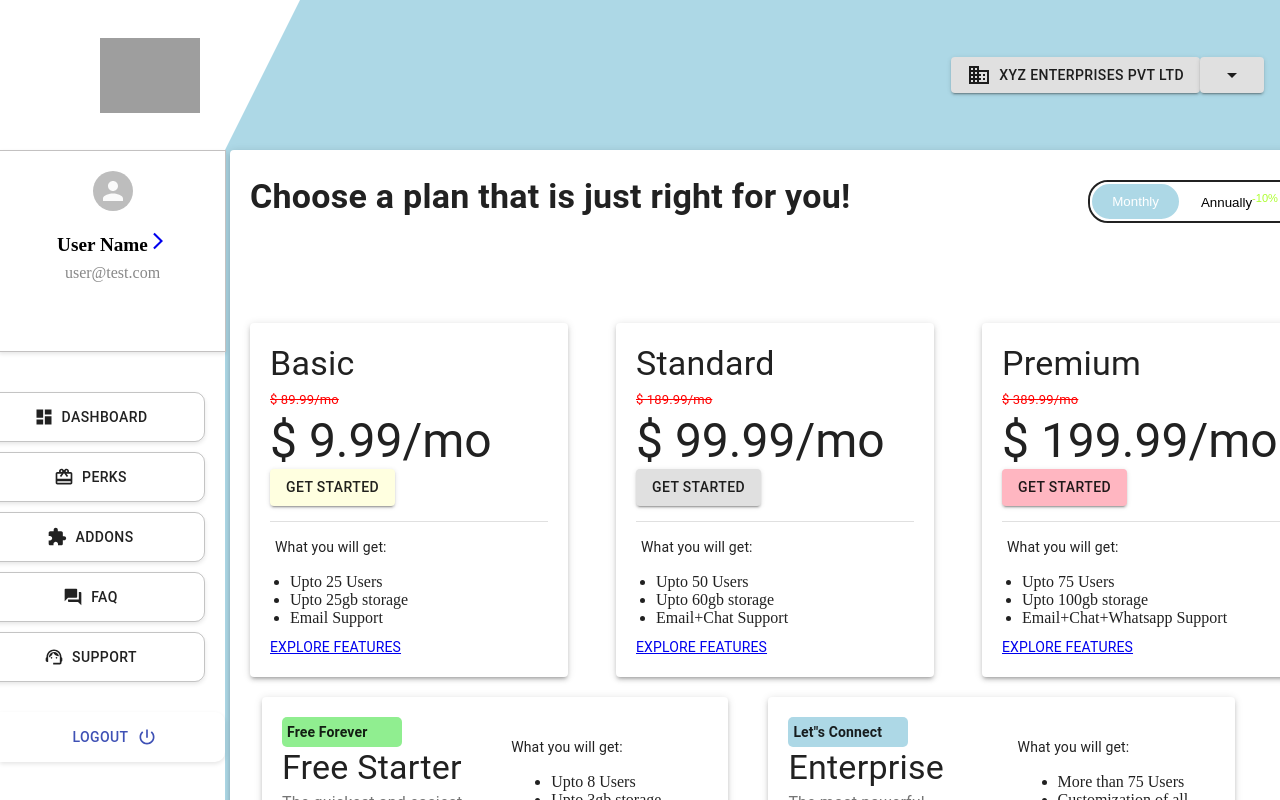
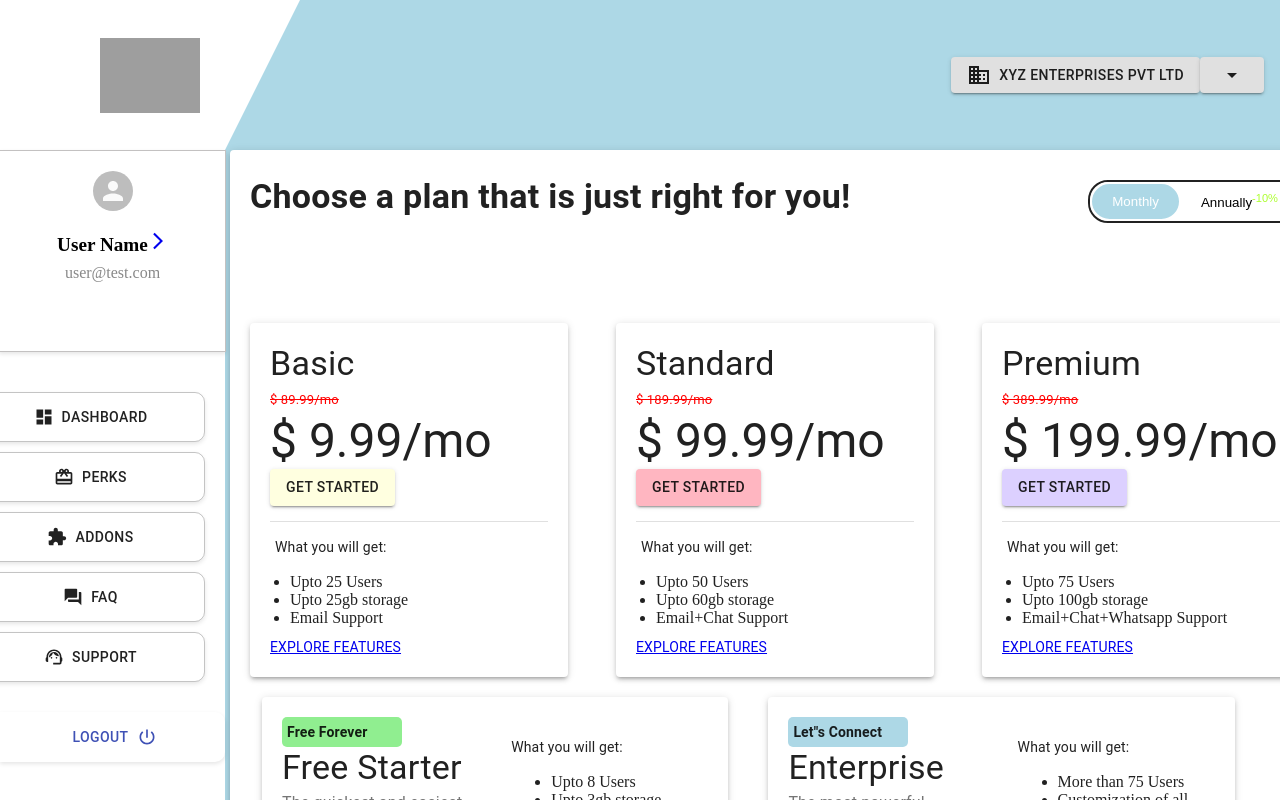
Before and after one commit to muhammedjavis/hosting, a React (Vite) app: page / in a window 1280 px wide. Shown: the top 800 px of the page. Built offline with nearby package versions, Linux system fonts and the light colour scheme; grey boxes are pictures that could not be loaded.

Commit message:
minor styling update

```diff
--- a/src/components/Dashboard.jsx
+++ b/src/components/Dashboard.jsx
@@ -43,7 +43,7 @@ const Dashboard = () => {
             </button>
           </div>
         </div>
-        <PlansGridContainer />
+        <PlansGridContainer activeButton={activeButton} />
         <Grid container spacing={2}>
           <PlanItemVariant
             title='Free Starter'
--- a/src/components/PlansContainer.jsx
+++ b/src/components/PlansContainer.jsx
@@ -1,12 +1,15 @@
+/* eslint-disable react/prop-types */
 import { Grid } from '@material-ui/core';
 import PlanItem from './PlanItem';
 
-const PlansGridContainer = () => {
+const PlansGridContainer = ({ activeButton }) => {
   const plansNormal = [
     {
       title: 'Basic',
       oldPrice: '$ 89.99/mo',
       newPrice: '$ 9.99/mo',
+      annualOldPrice: '$ 119.99/yr',
+      annualPrice: '$ 107.99/yr',
       features: ['Upto 25 Users', 'Upto 25gb storage', 'Email Support'],
       buttonColour: 'lightyellow',
     },
@@ -14,19 +17,23 @@ const PlansGridContainer = () => {
       title: 'Standard',
       oldPrice: '$ 189.99/mo',
       newPrice: '$ 99.99/mo',
+      annualOldPrice: '$ 119.99/yr',
+      annualPrice: '$ 2280/yr',
       features: ['Upto 50 Users', 'Upto 60gb storage', 'Email+Chat Support'],
-      buttonColour: 'lightred',
+      buttonColour: '#FFB6C1',
     },
     {
       title: 'Premium',
       oldPrice: '$ 389.99/mo',
       newPrice: '$ 199.99/mo',
+      annualOldPrice: '$ 4669.99/yr',
+      annualPrice: '$ 2399.99/yr',
       features: [
         'Upto 75 Users',
         'Upto 100gb storage',
         'Email+Chat+Whatsapp Support',
       ],
-      buttonColour: 'lightpink',
+      buttonColour: '#DCD0FF',
     },
   ];
 
@@ -36,8 +43,12 @@ const PlansGridContainer = () => {
         <PlanItem
           key={index}
           title={plan.title}
-          oldPrice={plan.oldPrice}
-          newPrice={plan.newPrice}
+          oldPrice={
+            activeButton === 'annual' ? plan.annualOldPrice : plan.oldPrice
+          }
+          newPrice={
+            activeButton === 'annual' ? plan.annualPrice : plan.newPrice
+          }
           features={plan.features}
           buttonColour={plan.buttonColour}
         />
```
